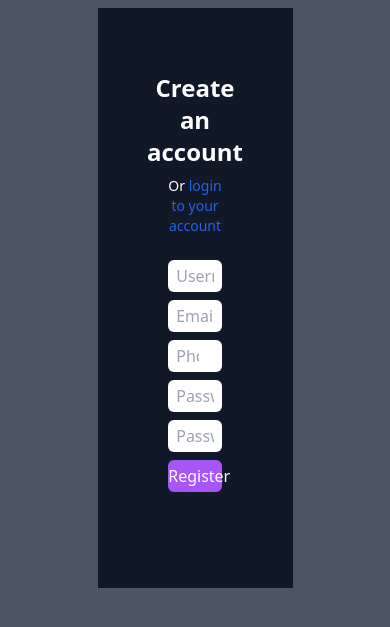
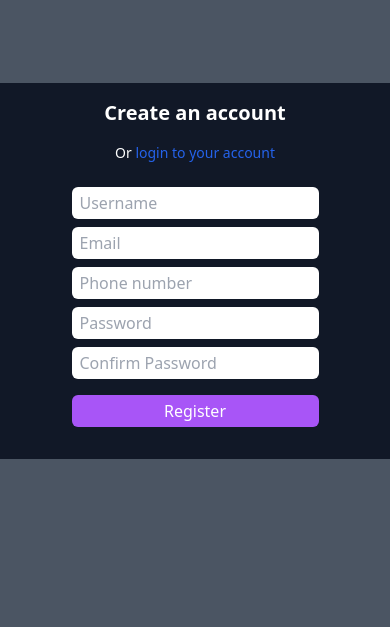
Before and after one commit to Sagittarius17/django-cms, a Django app: template app_cms/templates/app_cms/register.html in a window 390 px wide. Shown: the part 56-683 px from the top of the page. Run offline with Django 4.2, Linux system fonts and the light colour scheme; the template is opened without the code that fills it: values that come from a table or form of the project are taken from there, others are empty; data comes from the database, SQL or seed files in the repository; both versions use the stored data as it was after the commit; some libraries are stand-ins or nearby versions.

Commit message:
cms all template responsive... done!

```diff
--- a/app_cms/templates/app_cms/article_list.html
+++ b/app_cms/templates/app_cms/article_list.html
@@ -17,7 +17,7 @@
                 </a>
             {% endfor %}
         </div>
-        <a href="{% url 'new_article' %}" class="flex fixed bottom-6 left-6 sm:bottom-[10%] sm:left-[91%] justify-center items-center w-16 h-16 sm:w-20 sm:h-20 rounded">
+        <a href="{% url 'new_article' %}" class="flex fixed bottom-6 left-6 sm:bottom-[6%] sm:left-[90%] left-[42%] justify-center items-center w-16 h-16 sm:w-20 sm:h-20 rounded">
             <img class="w-15 h-15" src="{% static 'images/create-new.png' %}" title="Create new article!">
             {% comment %} <div class="absolute w-8 h-1 sm:w-12 sm:h-2 bg-white transform translate-x-[-50%] rounded top-[48%]"></div>
             <div class="absolute w-1 h-8 sm:w-2 sm:h-12 bg-white transform translate-x-[-50%] translate-y-[-50%] rounded left-[50%] top-[50%]"></div> {% endcomment %}
--- a/app_cms/templates/app_cms/navbar.html
+++ b/app_cms/templates/app_cms/navbar.html
@@ -15,7 +15,7 @@
                 </a>
             </div>
             <!-- Desktop menu -->
-            <div class="hidden sm:block sm:ml-6">
+            <div class="hidden fixed sm:right-[10%] sm:block sm:ml-6">
                 <div class="flex flex-row">
                     <div class="flex space-x-0">
                         <a href="{% url 'register' %}" id="register_btn" class="flex h-14 items-center hover:bg-gray-600 transition duration-300 px-2 py-1 text-lg font-medium">
@@ -27,9 +27,9 @@
                             {% comment %} <img class="relative w-5 h-5 mr-1" src="{% static 'images/login.png' %}" alt="Login?"> {% endcomment %}
                             <span>Login</span>
                         </a>
-                        <a href="{% url 'profile' %}" id='user_profile' class="flex h-14 items-center hover:bg-gray-600 transition duration-300 pl-2 py-1 text-lg font-medium">
-                            <img class="relative border border-solid rounded-full w-10 h-10 mr-1" src="{{ profile.profilePic }}" alt="Logged in!">
-                            <span id="username" class='ml-1 pr-2'>{{ profile.username }}</span>
+                        <a href="{% url 'profile' %}" id='user_profile' class="flex h-14 items-center hover:bg-gray-600 transition duration-300 px-2 py-1 text-lg font-medium">
+                            <img class="relative border border-solid rounded-full w-10 h-10" src="{{ profile.profilePic }}" alt="Logged in!">
+                            <span id="username" class='ml-1 pr-2 text-lg font-medium'>{{ profile.username }}</span>
                         </a>
                     </div>
                     <div id='logout_btn' class="hidden fixed right-[0.5%] top-0 h-14">
@@ -57,7 +57,6 @@
 
     if (isAuthenticated) {
         // If the user is authenticated, show the user profile and hide the login/register buttons.
-        userProfile.style.display = "flex";
         logoutBtn.style.display = "flex";
         loginBtn.style.display = "none";
         registerBtn.style.display = "none";
--- a/app_cms/templates/app_cms/profile.html
+++ b/app_cms/templates/app_cms/profile.html
@@ -9,14 +9,14 @@
                     {% csrf_token %}
                     <input type="file" name="profile_pic" id="fileInput" class="hidden">
                     <label for="fileInput" class="cursor-pointer">
-                        <svg xmlns="http://www.w3.org/2000/svg" class="h-5 sm:h-6 w-5 sm:w-6 bg-white w-full opacity-80 mx-auto hover:text-blue-500" fill="none" viewBox="0 0 24 24" stroke="currentColor">
+                        <svg xmlns="http://www.w3.org/2000/svg" class="h-5 sm:h-6 w-full sm:w-full bg-white w-full opacity-80 mx-auto hover:text-blue-500" fill="none" viewBox="0 0 24 24" stroke="currentColor">
                             <path strokeLinecap="round" strokeLinejoin="round" strokeWidth="2" d="M12 6v6m0 0v6m0-6h6m-6 0H6"></path>
                         </svg>
                     </label>
                 </form>
             </div>
             <div class="flex flex-col sm:flex-row w-full mb-2">
-                <label class="flex flex-start w-full sm:w-full border-2 border-solid border-purple-500 rounded-md mr-1 p-1 mb-2 sm:mb-0 sm:mr-2">Name</label>
+                <label class="flex flex-start w-full sm:w-full border-2 border-solid border-purple-500 rounded-md mr-1 p-1 mb-2 sm:mb-0 sm:mr-2">Username</label>
                 <div contenteditable="true" class="w-full border-2 border-solid border-purple-500 rounded-md font-bold text-black p-1 editable-field" data-field="username">{{ profile.username }}</div>
                 <input type="hidden" id="original-username" value="{{ profile.username }}">
             </div>
--- a/app_cms/templates/app_cms/register.html
+++ b/app_cms/templates/app_cms/register.html
@@ -1,25 +1,27 @@
 {% extends "base.html" %}
 
 {% block content %}
-    <form action="{% url 'register' %}" method="post" class="flex w-1/2 flex-col bg-gray-900 items-center justify-center p-16 pb-24">
+    <div class="flex flex-col relative top-[20%] w-full lg:w-1/2 bg-gray-900 items-center justify-center p-4 md:p-8 lg:p-16 pb-8 md:pb-16 lg:pb-24">
+        <form action="{% url 'register' %}" method="post">
             {% csrf_token %}
-        {% comment %} <h2 class="flex text-white w-full justify-center text-2xl mb-6 items-center">Register</h2> {% endcomment %}
-        <h2 class="text-center text-2xl font-bold text-white">
+            <h2 class="text-center text-xl md:text-2xl font-bold text-white mb-4">
                 Create an account
             </h2>
-        <p class="mt-2 mb-6 text-center text-sm text-white">
+            <p class="mb-6 text-center text-sm text-white">
                 Or <a href="{% url 'login' %}" class="font-medium text-blue-600 hover:text-blue-500">
                 login to your account
                 </a>
             </p>
-        <div class="flex flex-col text-black w-[80%]">
+            <div class="flex flex-col text-black w-full lg:w-full">
                 <input type="text" name="username" class="h-8 mb-2 p-2 rounded-md" placeholder="Username" required>
                 <input type="email" name="email" class="h-8 mb-2 p-2 rounded-md" placeholder="Email" required>
                 <input type="number" name="phn_num" class="h-8 mb-2 p-2 rounded-md" placeholder="Phone number" required>
                 <input type="password" name="password" class="h-8 mb-2 p-2 rounded-md" placeholder="Password" required>
-            <input type="password" name="confirm_password" class="h-8 mb-2 p-2 rounded-md" placeholder="Password" required>
+                <input type="password" name="confirm_password" class="h-8 mb-2 p-2 rounded-md" placeholder="Confirm Password" required>
 
-            <button type="submit" class="bg-purple-500 text-white h-8 rounded-md">Register</button>
+                <button type="submit" class="bg-purple-500 text-white h-8 rounded-md w-full md:w-auto mt-2">Register</button>
             </div>
         </form>
+    </div>
+
 {% endblock %}
--- a/mysite/settings.py
+++ b/mysite/settings.py
@@ -134,7 +134,7 @@ STATICFILES_DIRS = [
 
 MEDIA_URL = '/images/'
 
-MEDIA_ROOT = os.path.join(BASE_DIR, 'static/images')
+MEDIA_ROOT = os.path.join(BASE_DIR, 'static/')
 # Default primary key field type
 # https://docs.djangoproject.com/en/4.1/ref/settings/#default-auto-field
 
```
Also changed, not shown: app_cms/templates/app_cms/login.html (+6 -9 lines), app_cms/views.py (+9 -2 lines), app_cms/static/images/create-new.png, db.sqlite3, static/images/lambda.png (added), static/images/pika.gif (added). Lines whose indentation alone changed are shown as unchanged.
